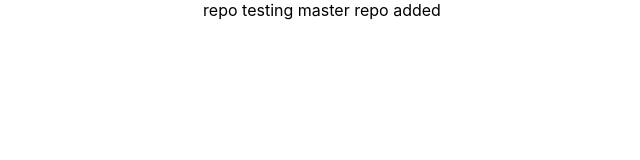
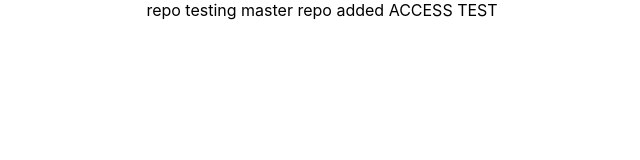
Before and after one commit to partyVic/3hrc, a React (Create React App) app in the folder client/: page / in a window 1280 px wide. Shown: the top 160 px of the page, without its empty margins (318-958 px from the left). Built offline with nearby package versions, Linux system fonts and the light colour scheme.

Commit message:
access test

```diff
--- a/client/src/App.js
+++ b/client/src/App.js
@@ -6,6 +6,7 @@ function App() {
     <div className="App">
       repo testing
       master repo added
+      ACCESS TEST
     </div>
   );
 }
```
